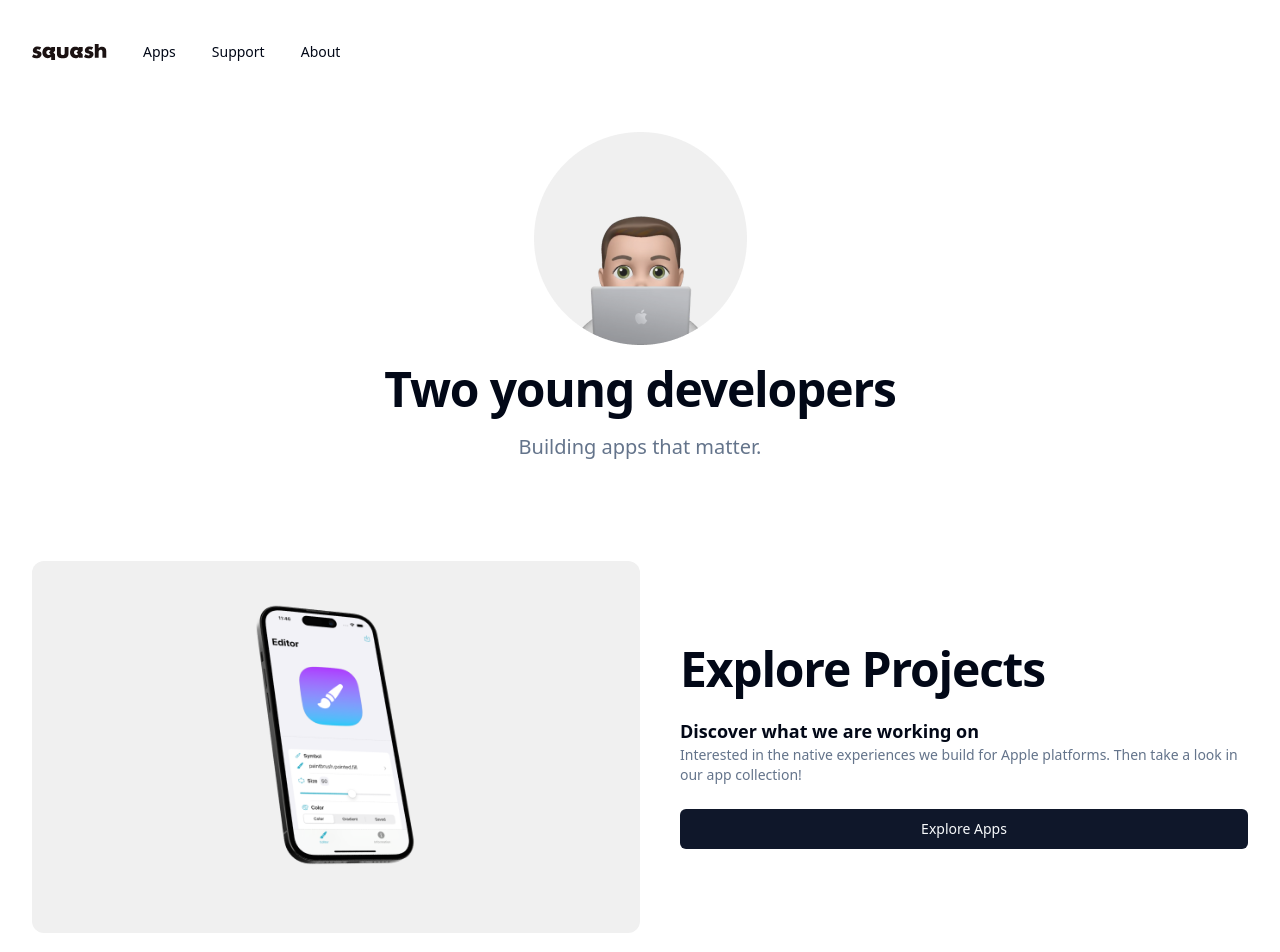
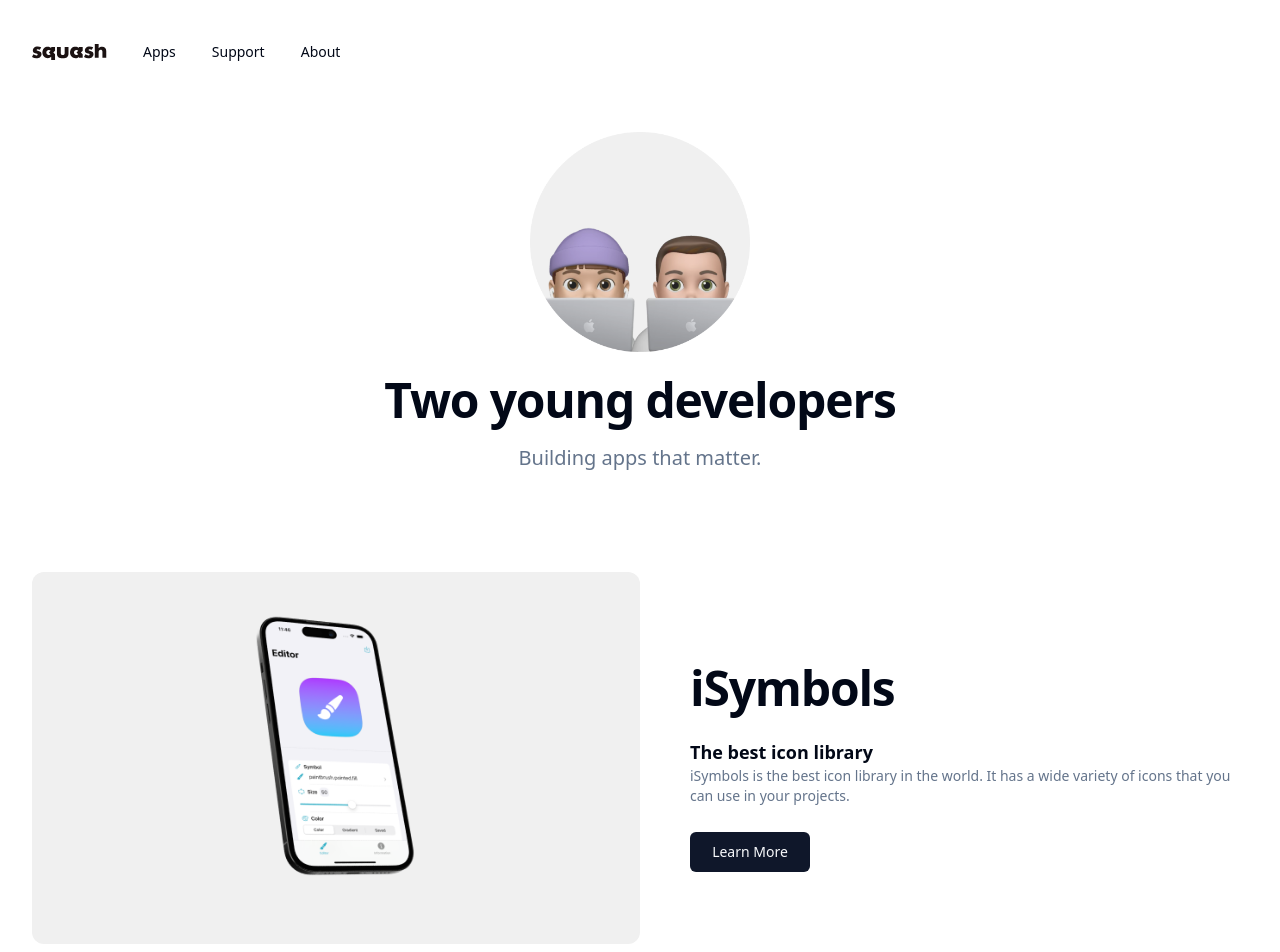
Before and after one commit to MultiMediaCoding/squash-website, a React (Vite) app: page / in a window 1280 px wide. Shown: the top 952 px of the page. Built offline with nearby package versions, Linux system fonts and the light colour scheme.

Commit message:
PresentationBox

```diff
--- a/src/App.tsx
+++ b/src/App.tsx
@@ -1,11 +1,11 @@
 import "./App.css";
-import { AppHeader } from "./components/AppHeader";
-import { ExploreProjectsSection } from "./components/ExploreProjectsSection";
-import { LandingSlogan } from "./components/LandingSlogan";
+import { CSSProperties } from "react";
+import { PresentationBox } from "./components/PresentationBox";
+import { DevelopersHeader } from "./components/DevelopersHeader";
 import { NavigationBar } from "./components/NavigationBar";
-import isymbols from "./assets/isymbols.png";
 import { AboutPage } from "./components/AboutPage";
 import { BrowserRouter as Router, Routes, Route } from "react-router-dom";
+import iphone from "./assets/iphone.png";
 
 /*<AppHeader
         name={"iSymbols"}
@@ -24,12 +24,42 @@
   );
 }
 
+const cards = [
+  {
+    image: iphone,
+    title: "iSymbols",
+    subtitle: "The best icon library",
+    description:
+      "iSymbols is the best icon library in the world. It has a wide variety of icons that you can use in your projects.",
+    buttonDestination: "/about",
+    alignItems: "left",
+  },
+  {
+    image: iphone,
+    title: "Hidden Desk",
+    subtitle: "Declutter your desktop",
+    description:
+      "iSymbols is the best icon library in the world. It has a wide variety of icons that you can use in your projects.",
+    buttonDestination: "/about",
+    alignItems: "right",
+  },
+];
+
 export function Home() {
   return (
     <div>
       <NavigationBar></NavigationBar>
-      <LandingSlogan></LandingSlogan>
-      <ExploreProjectsSection></ExploreProjectsSection>
+      <DevelopersHeader></DevelopersHeader>
+      {cards.map((card) => (
+        <PresentationBox
+          image={card.image}
+          title={card.title}
+          subtitle={card.subtitle}
+          description={card.description}
+          buttonDestination={card.buttonDestination}
+          alignment={card.alignItems as CSSProperties["textAlign"]}
+        ></PresentationBox>
+      ))}
     </div>
   );
 }
--- a/src/components/AppHeader.tsx
+++ /dev/null
@@ -1,21 +0,0 @@
-import "./AppHeader.css";
-
-export function AppHeader({
-  name,
-  slogan,
-  icon,
-}: {
-  name: string;
-  slogan: string;
-  icon: string;
-}) {
-  return (
-    <div className="box">
-      <img className={"icon"} src={icon}></img>
-      <h1 className="scroll-m-20 text-4xl font-extrabold tracking-tight lg:text-5xl">
-        {name}
-      </h1>
-      <p className="text-xl text-muted-foreground">{slogan}</p>
-    </div>
-  );
-}
--- a/src/components/LandingSlogan.css
+++ b/src/components/DevelopersHeader.css
@@ -6,3 +6,8 @@
   gap: 20px;
   margin-top: 60px;
 }
+
+.img {
+  max-width: 220px;
+  max-height: 220px;
+}
--- a/src/components/LandingSlogan.tsx
+++ b/src/components/DevelopersHeader.tsx
@@ -1,11 +1,11 @@
 "use client";
-import developer from "../assets/Developer.png";
-import "./LandingSlogan.css";
+import developers from "../assets/Developers.png";
+import "./DevelopersHeader.css";
 
-export function LandingSlogan() {
+export function DevelopersHeader() {
   return (
     <div className="centered">
-      <img src={developer} alt="Developer" />
+      <img className={"img"} src={developers} alt="Developer" />
       <h1 className="scroll-m-20 text-4xl font-extrabold tracking-tight lg:text-5xl">
         Two young developers
       </h1>
--- a/src/components/ExploreProjectsSection.tsx
+++ /dev/null
@@ -1,28 +0,0 @@
-import "./ExploreProjectsSection.css";
-import iphone from "../assets/iphone.png";
-import { Button } from "./ui/button";
-
-export function ExploreProjectsSection() {
-  return (
-    <div className="exploreProjectsSection">
-      <img className={"phoneBox"} src={iphone} alt="iPhone" />
-
-      <div className={"text"}>
-        <h1 className="scroll-m-20 text-4xl font-extrabold tracking-tight lg:text-5xl">
-          Explore Projects
-        </h1>
-
-        <div>
-          <div className="text-lg font-semibold">
-            Discover what we are working on
-          </div>
-          <p className="text-sm text-muted-foreground">
-            Interested in the native experiences we build for Apple platforms.
-            Then take a look in our app collection!
-          </p>
-        </div>
-        <Button>Explore Apps</Button>
-      </div>
-    </div>
-  );
-}
--- a/src/components/ExploreProjectsSection.css
+++ b/src/components/PresentationBox.css
@@ -1,39 +1,41 @@
-.phoneBox {
+.presentationBox {
+  margin-top: 100px;
+  text-align: left;
+}
+
+.imageBox {
   background-color: #f0f0f0;
   border-radius: 12px;
   padding: 12px;
+  margin-bottom: 20px;
 }
 
-.exploreProjectsSection {
-  text-align: left;
-  margin-top: 100px;
-}
-
-.text {
+.content {
   display: flex;
   flex-direction: column;
-  gap: 12px;
+  gap: 26px;
 }
 
 @media (max-width: 768px) {
-  .exploreProjectsSection {
+  .presentationBox {
     display: flex;
     flex-direction: column;
     align-items: flex-start;
     gap: 12px;
   }
+  .right {
+    display: none;
+  }
 }
 
 @media (min-width: 768px) {
-  .phoneBox {
+  .imageBox {
     width: 50%;
   }
-  .text {
-    margin-left: 40px;
-  }
-  .exploreProjectsSection {
+  .presentationBox {
     display: flex;
     justify-content: center;
     align-items: center;
+    gap: 50px;
   }
 }
--- /dev/null
+++ b/src/components/PresentationBox.tsx
@@ -0,0 +1,57 @@
+import "./PresentationBox.css";
+import { CSSProperties, useEffect, useState } from "react";
+import { Button } from "./ui/button";
+import { Link } from "react-router-dom";
+
+export function PresentationBox({
+  image,
+  title,
+  subtitle,
+  description,
+  buttonDestination,
+  alignment,
+}: {
+  image: string;
+  title: string;
+  subtitle: string;
+  description: string;
+  buttonDestination: string;
+  alignment: CSSProperties["textAlign"];
+}) {
+  const [isMobile, setIsMobile] = useState(window.innerWidth < 768);
+
+  useEffect(() => {
+    const handleResize = () => {
+      setIsMobile(window.innerWidth < 768);
+    };
+
+    window.addEventListener("resize", handleResize);
+
+    // Cleanup-Funktion, um den Event Listener zu entfernen, wenn die Komponente entladen wird
+    return () => window.removeEventListener("resize", handleResize);
+  }, []);
+
+  return (
+    <div className="presentationBox">
+      {alignment == "left" || isMobile ? (
+        <img className={"imageBox"} src={image} />
+      ) : null}
+
+      <div className="content">
+        <h1 className="scroll-m-20 text-4xl font-extrabold tracking-tight lg:text-5xl">
+          {title}
+        </h1>
+        <div>
+          <div className="text-lg font-semibold">{subtitle}</div>
+          <p className="text-sm text-muted-foreground">{description}</p>
+        </div>
+        <Link to={buttonDestination}>
+          <Button style={{ width: "120px" }}>Learn More</Button>
+        </Link>
+      </div>
+      {alignment == "right" ? (
+        <img className={"imageBox right"} src={image} />
+      ) : null}
+    </div>
+  );
+}
```
Also changed, not shown: src/components/AppHeader.css (deleted, +0 -15 lines), src/assets/Developer.png (deleted), src/assets/Developers.png (added).
